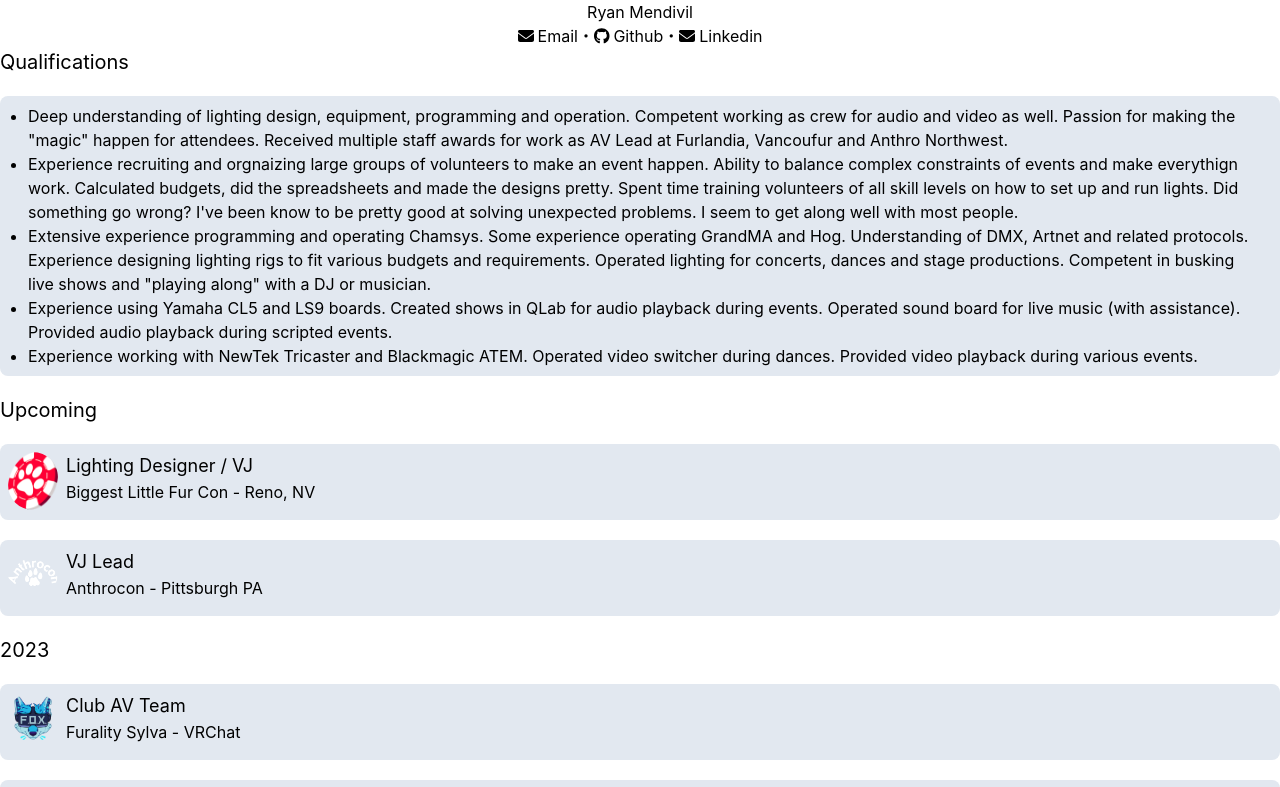
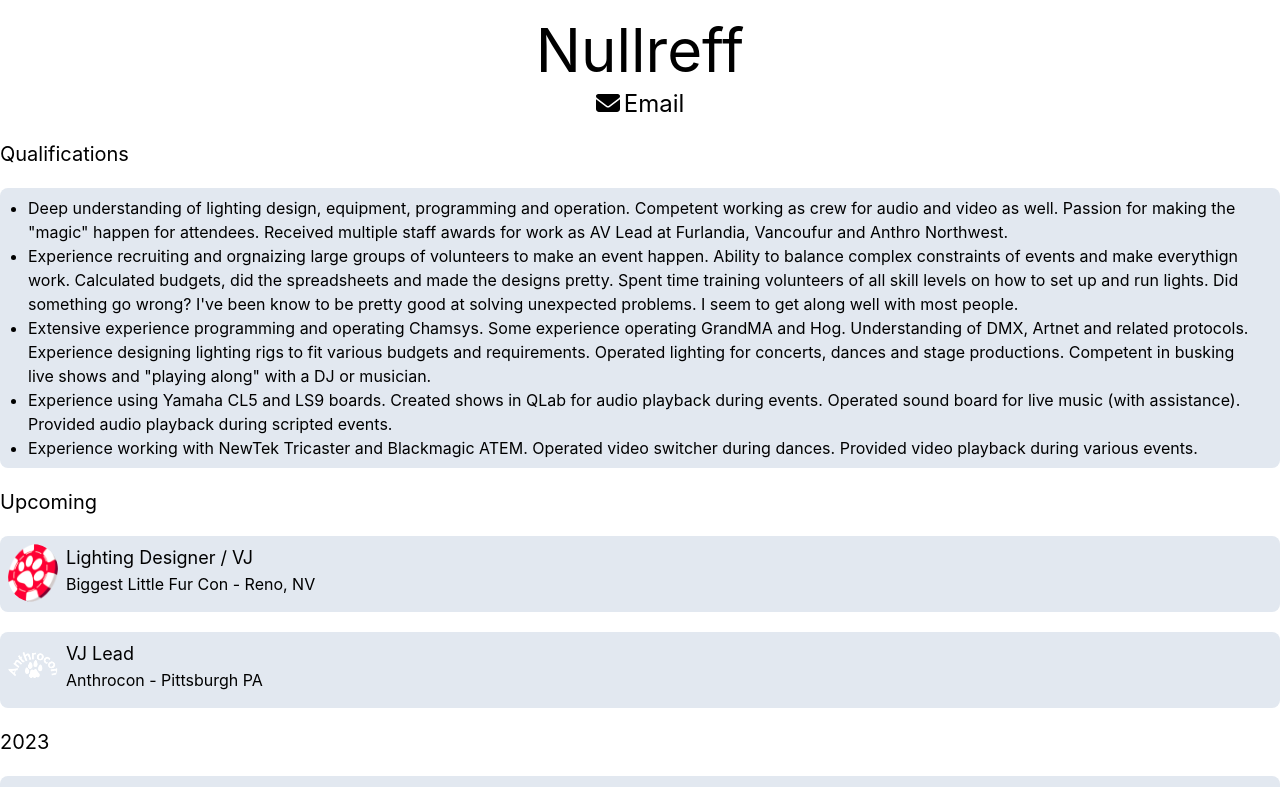
Before and after one commit to Nullreff/nullreff.net, a Next.js app: page /resume/av in a window 1280 px wide. Shown: the top 787 px of the page. Built offline with nearby package versions, Linux system fonts and the light colour scheme.

Commit message:
Fix title, links and footer of AV resume

```diff
--- a/pages/resume/av.tsx
+++ b/pages/resume/av.tsx
@@ -37,15 +37,13 @@
     <div className="container mx-auto">
         <Layout>
             <Head>
-                <title>Ryan Mendivil - Resume</title>
+                <title>Nullreff</title>
             </Head>
 
-            <div className="text-center">
-                <h1>Ryan Mendivil</h1>
-                <p>
-                    <IconLink title="Email" icon={faEnvelope} link="mailto:resume@nullreff.net" />・
-                    <IconLink title="Github" icon={faGithub} link="https://github.com/nullreff/" />・
-                    <IconLink title="Linkedin" icon={faEnvelope} link="https://www.linkedin.com/in/ryan-mendivil-ab4292275/" />
+            <div className="text-center m-5">
+                <h1 className="text-6xl">Nullreff</h1>
+                <p className="text-2xl mt-2">
+                    <IconLink title="Email" icon={faEnvelope} link="mailto:resume@nullreff.net" />
                 </p>
             </div>
 
@@ -209,6 +207,11 @@
                 <Job dates="" title="AV Lead" company="Furlandia" location="Portland, OR" logo={furlandiaLogo}>
                 </Job>
             </Section>
+            <div className="text-center m-5">
+                <a href="https://nullreff.net/resume/av/">
+                    Most recent version at https://nullreff.net/resume/av/
+                </a>
+            </div>
         </Layout>
     </div>
   )
--- a/pages/resume/index.tsx
+++ b/pages/resume/index.tsx
@@ -26,7 +26,7 @@
     <div className="container mx-auto">
         <Layout>
             <Head>
-                <title>Nullreff Audio Visual Resume</title>
+                <title>Ryan Mendivil - Resume</title>
             </Head>
 
             <div className="text-center m-5">
```
